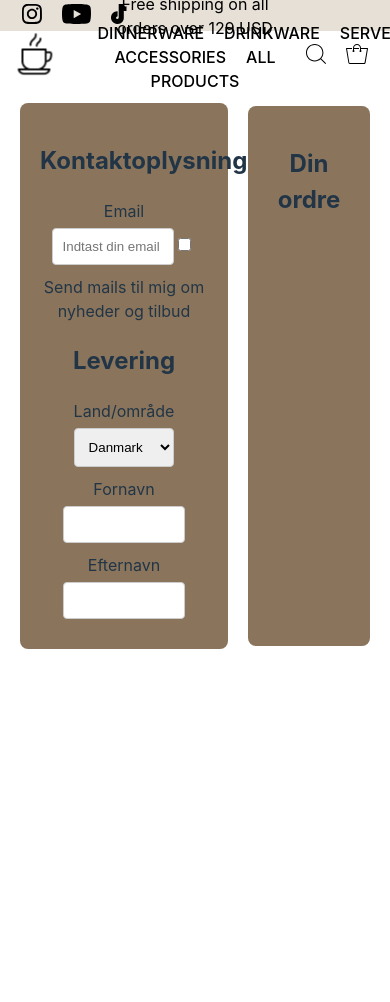
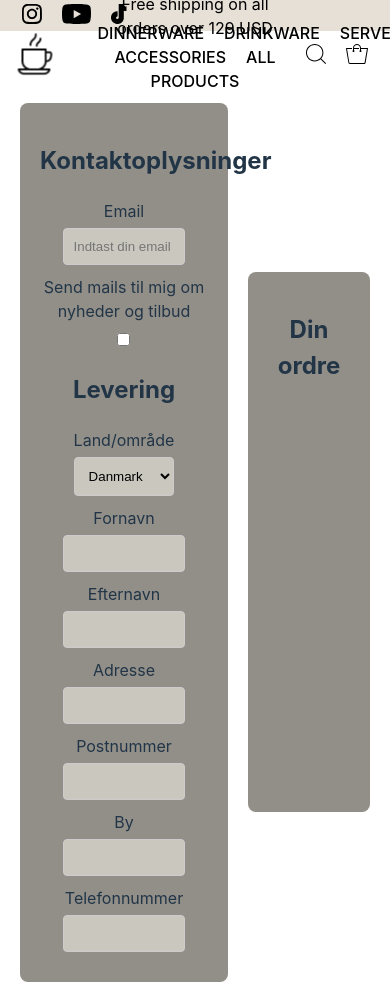
Before and after one commit to Johansogaard/frontend, a React (Vite) app: page /checkout in a window 390 px wide. Shown: the top 1002 px of the page. Before the commit the page ends 844 px from the top, so only its background shows below. Built offline with nearby package versions, Linux system fonts and the light colour scheme.

Commit message:
Added checking for the correctness of the  email and phonenumber.All cells work in the shipping information

```diff
--- a/src/Checkout.css
+++ b/src/Checkout.css
@@ -18,7 +18,7 @@
 /*Sørger for de 2 containere deler samme stil*/
 .checkout-left,
 .order-summary {
-  background-color: #8a755c;
+  background-color: #928f89;
   padding: 20px;
   border-radius: 8px;
   width: 48%; /* Afstanden mellem de 2 columns */
@@ -38,8 +38,10 @@
   width: 60%;
   padding: 10px;
   margin-bottom: 10px; /* Afstand under input-felter */
+  background-color: rgb(202, 199, 191);
+  color: rgb(0, 0, 0);
   border: 1px solid #ccc;
-  border-radius: 4px; /* Afrundede hjørner */
+  border-radius: 4px; /* Giver afrundede hjørner */
 }
 
 .input-group input[type="checkbox"] {
--- a/src/Checkout.tsx
+++ b/src/Checkout.tsx
@@ -8,15 +8,13 @@ const Checkout = () => {
         <div className="input-group">
           <label htmlFor="email">Email</label>
           <input
-              type="email"
-              id="email"
-              placeholder="Indtast din email"
+              type="email" id="email" placeholder="Indtast din email" /* Check for om det er en korrekt email */
             />
+          <label htmlFor="subscribe">Send mails til mig om nyheder og tilbud</label>
           <input
               type="checkbox"
               id="subscribe"
-            />
-          <label htmlFor="subscribe">Send mails til mig om nyheder og tilbud</label>
+              />
         </div>
         <h2>Levering</h2>
         <div className="input-group">
@@ -33,7 +31,22 @@ const Checkout = () => {
           <label htmlFor="lastname">Efternavn</label>
           <input type="text" id="lastname" />
         </div>
-        {/* Add more input fieds here */}
+        <div className="input-group">
+          <label htmlFor="address">Adresse</label>
+          <input type="text" id="address" />
+        </div>
+        <div className="input-group">
+          <label htmlFor="zipcode">Postnummer</label>
+          <input type="text" id="zipcode" />
+        </div>
+        <div className="input-group">
+          <label htmlFor="city">By</label>
+          <input type="text" id="city" />
+        </div>
+        <div className="input-group">
+          <label htmlFor="tel">Telefonnummer</label>
+          <input type="text" id="number" pattern='/d{8}' title='Telefon nummer skal være 8 cifre' required /> {/* Check for korrekt tlf nummer */}
+        </div>
       </div>
       <div className="order-summary">
         <h2>Din ordre</h2>
```
